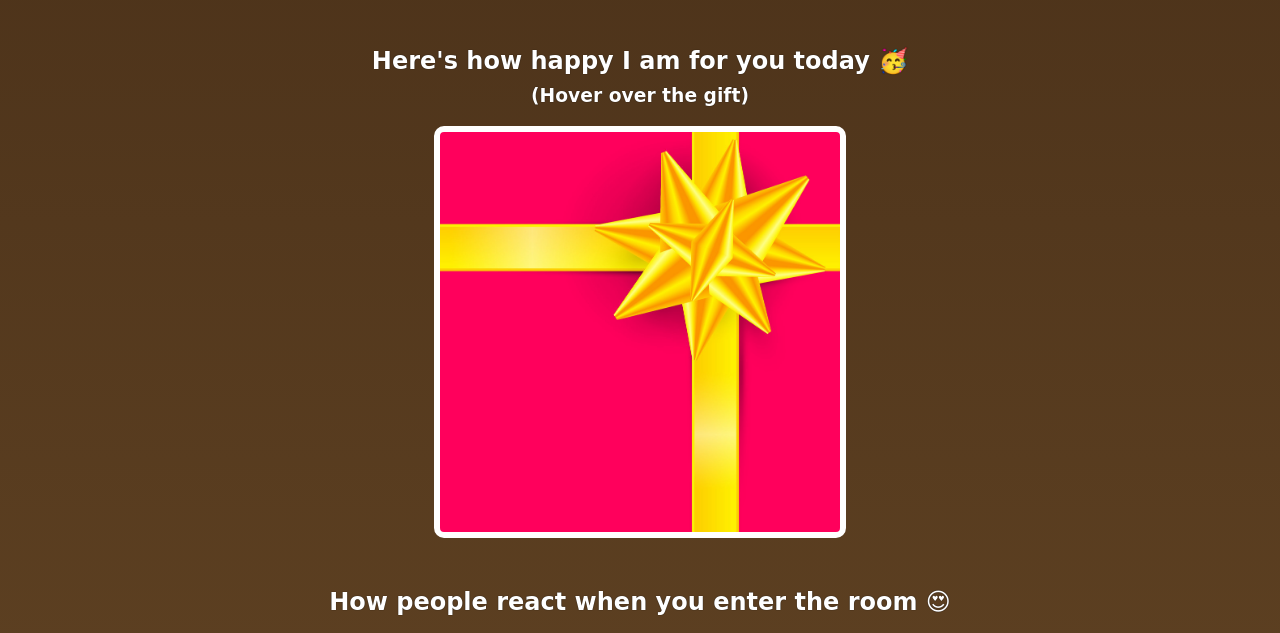
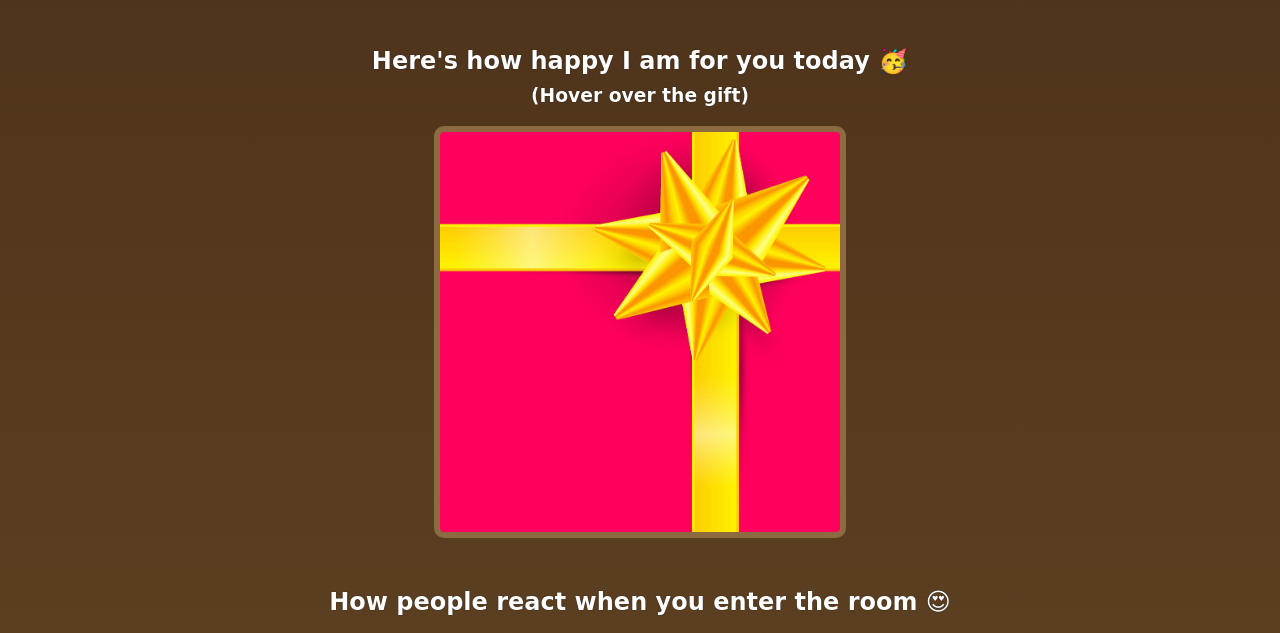
Before and after one commit to Mell-o/birthday-site, a plain HTML site: page index.html in a window 1280 px wide. Shown: the part 308-941 px from the top of the page. Drawn offline with Linux system fonts and the light colour scheme; a web font is replaced by a local one.

Commit message:
Update styles.css

```diff
--- a/styles.css
+++ b/styles.css
@@ -56,7 +56,7 @@ h1, h2, h3, h4, p {
     margin: 20px auto;
     max-width: 400px;
     height: 400px;
-    border: 6px solid white;
+    border: 6px solid #8c6b42;
     border-radius: 10px;
     background-image: url("images/gift-cover.jpg");
     background-size: cover;
```
